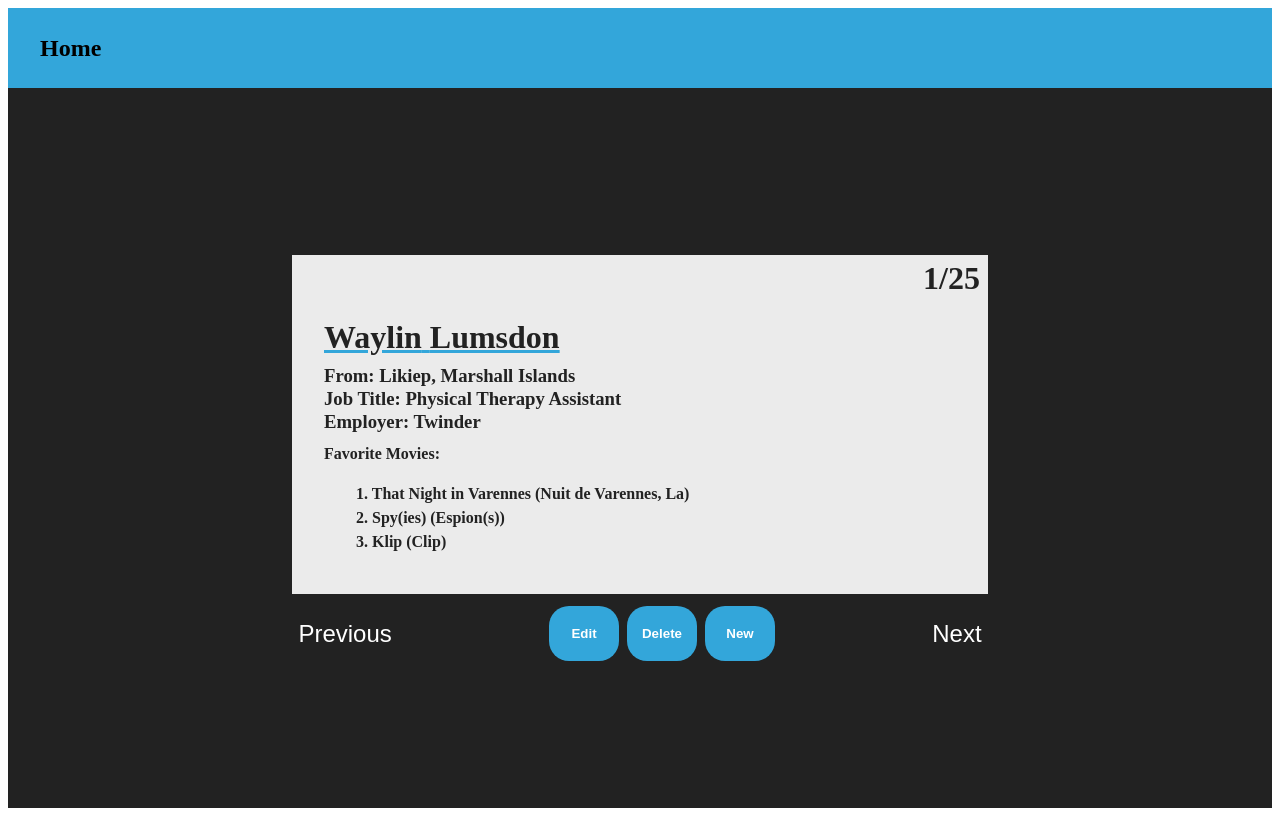
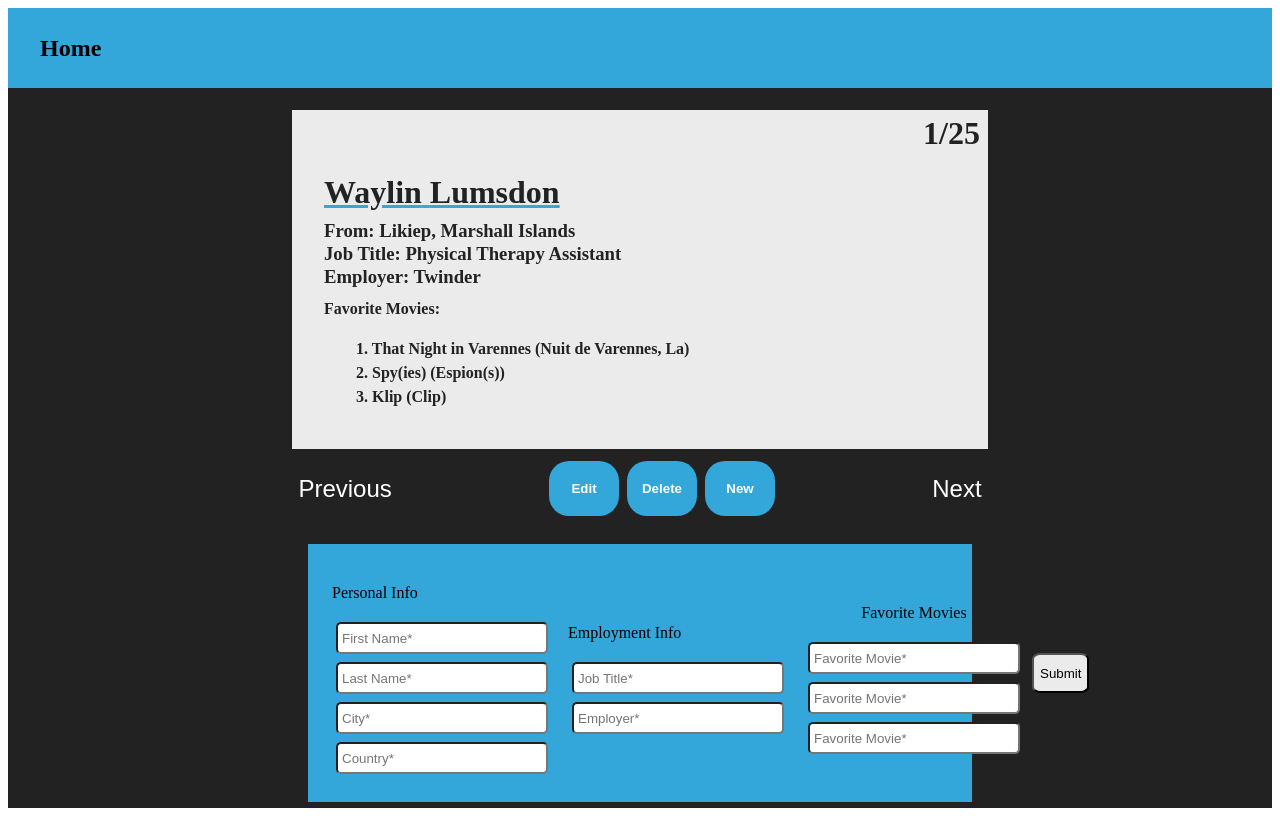
Before and after one commit to JasmineGuy/user-directory, a React (Create React App) app: page / in a window 1280 px wide. Both pictures are taken after a click on the button "New". Built offline with nearby package versions, Linux system fonts and the light colour scheme.

Commit message:
started new user form, still in progress

```diff
--- a/public/index.html
+++ b/public/index.html
@@ -2,7 +2,6 @@
 <html lang="en">
   <head>
     <meta charset="utf-8" />
-    <link rel="icon" href="%PUBLIC_URL%/favicon.ico" />
     <meta name="viewport" content="width=device-width, initial-scale=1" />
     <meta name="theme-color" content="#000000" />
     <meta
@@ -13,34 +12,12 @@
     <link rel="preconnect" href="https://fonts.googleapis.com">
     <link rel="preconnect" href="https://fonts.gstatic.com" crossorigin>
     <link href="https://fonts.googleapis.com/css2?family=Montserrat&display=swap" rel="stylesheet">
-    <!--
-      manifest.json provides metadata used when your web app is installed on a
-      user's mobile device or desktop. See https://developers.google.com/web/fundamentals/web-app-manifest/
-    -->
-    <link rel="manifest" href="%PUBLIC_URL%/manifest.json" />
-    <!--
-      Notice the use of %PUBLIC_URL% in the tags above.
-      It will be replaced with the URL of the `public` folder during the build.
-      Only files inside the `public` folder can be referenced from the HTML.
 
-      Unlike "/favicon.ico" or "favicon.ico", "%PUBLIC_URL%/favicon.ico" will
-      work correctly both with client-side routing and a non-root public URL.
-      Learn how to configure a non-root public URL by running `npm run build`.
-    -->
-    <title>React App</title>
+
+    <title>User Directory</title>
   </head>
   <body>
-    <noscript>You need to enable JavaScript to run this app.</noscript>
     <div id="root"></div>
-    <!--
-      This HTML file is a template.
-      If you open it directly in the browser, you will see an empty page.
 
-      You can add webfonts, meta tags, or analytics to this file.
-      The build step will place the bundled scripts into the <body> tag.
-
-      To begin the development, run `npm start` or `yarn start`.
-      To create a production bundle, use `npm run build` or `yarn build`.
-    -->
   </body>
 </html>
--- a/src/App.css
+++ b/src/App.css
@@ -105,3 +105,44 @@ section {
   margin-left: 2rem;
   /* border: 1px solid red; */
 }
+.add-user-form {
+  width: 50%;
+  display: flex;
+  justify-content: space-around;
+  margin: 1rem;
+  padding: 1rem;
+  align-items: center;
+  background-color: #33a6da;
+}
+.add-user-form input {
+  border-radius: 5px;
+  height: 20px;
+  width: 200px;
+  padding: 0.25rem;
+  margin: 0.25rem;
+}
+.add-user-form .personal-info {
+  /* border: 1px solid red; */
+  padding: 0.5rem;
+  display: flex;
+  flex-direction: column;
+}
+.add-user-form .employment-info {
+  /* border: 1px solid red; */
+  padding: 0.5rem;
+  display: flex;
+  flex-direction: column;
+}
+.add-user-form .favorite-movies {
+  display: flex;
+  flex-direction: column;
+  align-items: center;
+  justify-content: center;
+  padding: 0.5rem;
+  /* border: 1px solid red; */
+}
+.add-user-form button {
+  background-color: #ebebeb;
+  height: 5vh;
+  border-radius: 15%;
+}
--- a/src/components/AddUser.js
+++ b/src/components/AddUser.js
@@ -1,17 +1,31 @@
 import React from 'react'
 
-export const AddUser = () => {
+const AddUser = ({addUser}) => {
+
     return (
-        <div>
+        <form className="add-user-form">
+            <div className="personal-info">
+                <p>Personal Info</p>
                 <input type="text" placeholder="First Name*"/>
                 <input type="text" placeholder="Last Name*"/>
                 <input type="text" placeholder="City*"/>
                 <input type="text" placeholder="Country*"/>
+            </div>
+            <div className="employment-info">
+                <p>Employment Info</p>
                 <input type="text" placeholder="Job Title*"/>
                 <input type="text" placeholder="Employer*"/>
+            </div>
+            <div className="favorite-movies">
+                 <p>Favorite Movies</p>
                 <input type="text" placeholder="Favorite Movie*"/>
                 <input type="text" placeholder="Favorite Movie*"/>
                 <input type="text" placeholder="Favorite Movie*"/>
             </div>
+            <button onClick={(e) => {
+                addUser(e.target.value)}}>Submit</button>
+        </form>
     )
 }
+
+export default AddUser;
--- a/src/components/CardContainer.js
+++ b/src/components/CardContainer.js
@@ -1,5 +1,6 @@
 import React, {useState, useEffect} from 'react'
 import Card from './Card'
+import AddUser from './AddUser'
 import data from '../data'
 
 const CardContainer = () => {
@@ -11,6 +12,7 @@ const CardContainer = () => {
 
     const [prevDisabled, setPrevDisabled] = useState(false);
     const [nextDisabled, setNextDisabled] = useState(false);
+    const [isAdd, setIsAdd] = useState(false)
 
     useEffect(()=> {
         setPending(true);
@@ -41,6 +43,14 @@ const CardContainer = () => {
 
     },[selectedIndex, length, prevDisabled, nextDisabled])
 
+    const handleAdd = () => {
+        setIsAdd(true)
+    }
+
+    const addUser = (value) => {
+        console.log('USER OBJE: ', value)
+        // add new user to copy of state array
+    }
 
     const findPrev = () => {
             const foundIndex = users.findIndex((user => user.id === selected.id))
@@ -73,11 +83,19 @@ const CardContainer = () => {
                 <section>
                     <button className="crud-buttons">Edit</button>
                     <button className="crud-buttons" onClick={deleteUser}>Delete</button>
-                    <button className="crud-buttons">New</button>
+                    <button className="crud-buttons" onClick={handleAdd}>New</button>
                 </section>
 
                 <button className="side-buttons" disabled={nextDisabled} onClick={findNext}>Next</button>
             </div>
+
+            {
+                isAdd
+                ?
+                <AddUser addUser={addUser}/>
+                // "hello"
+                : null
+            }
         </div>
     )
 }
```
Lines whose indentation alone changed are shown as unchanged.
